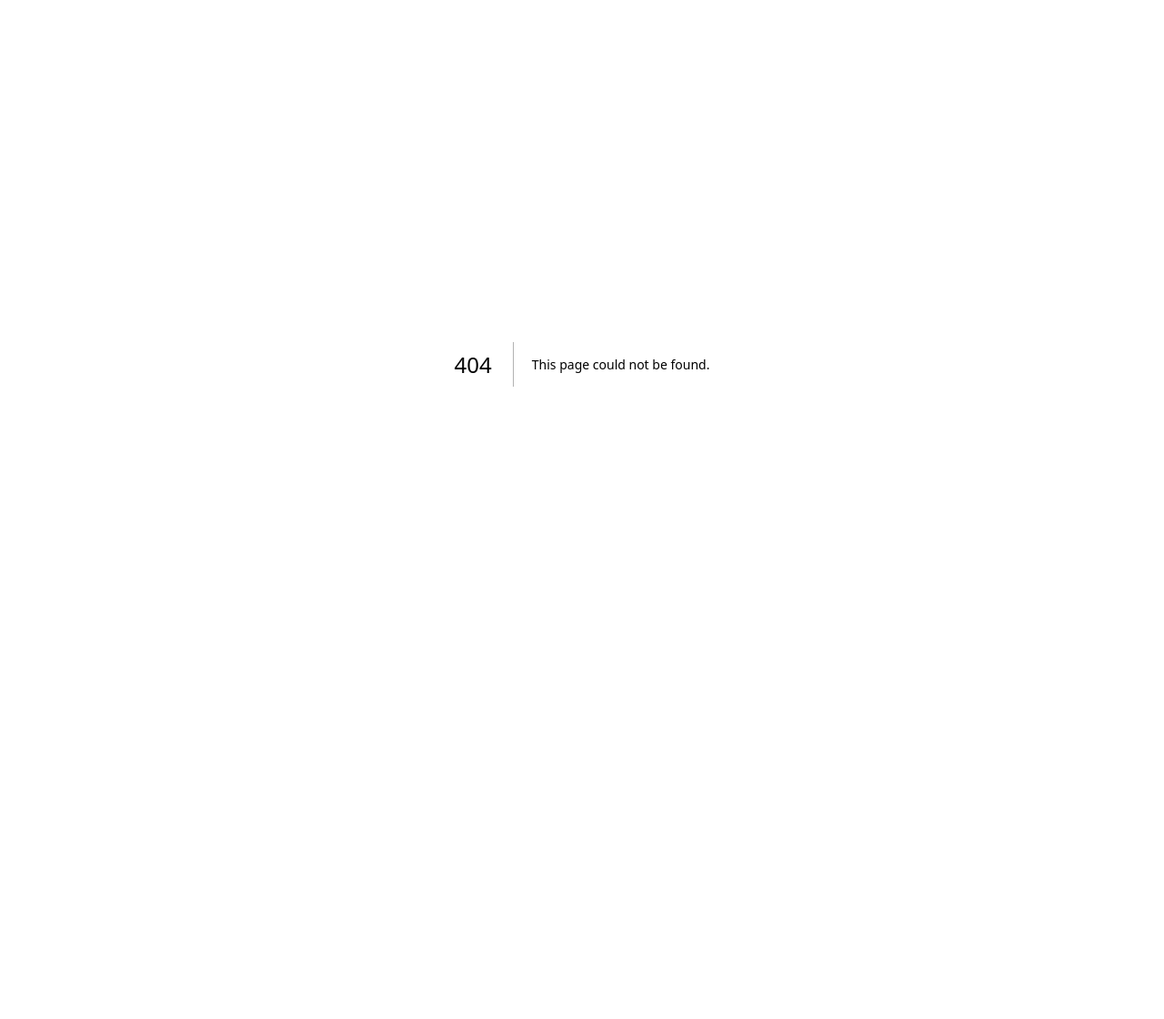
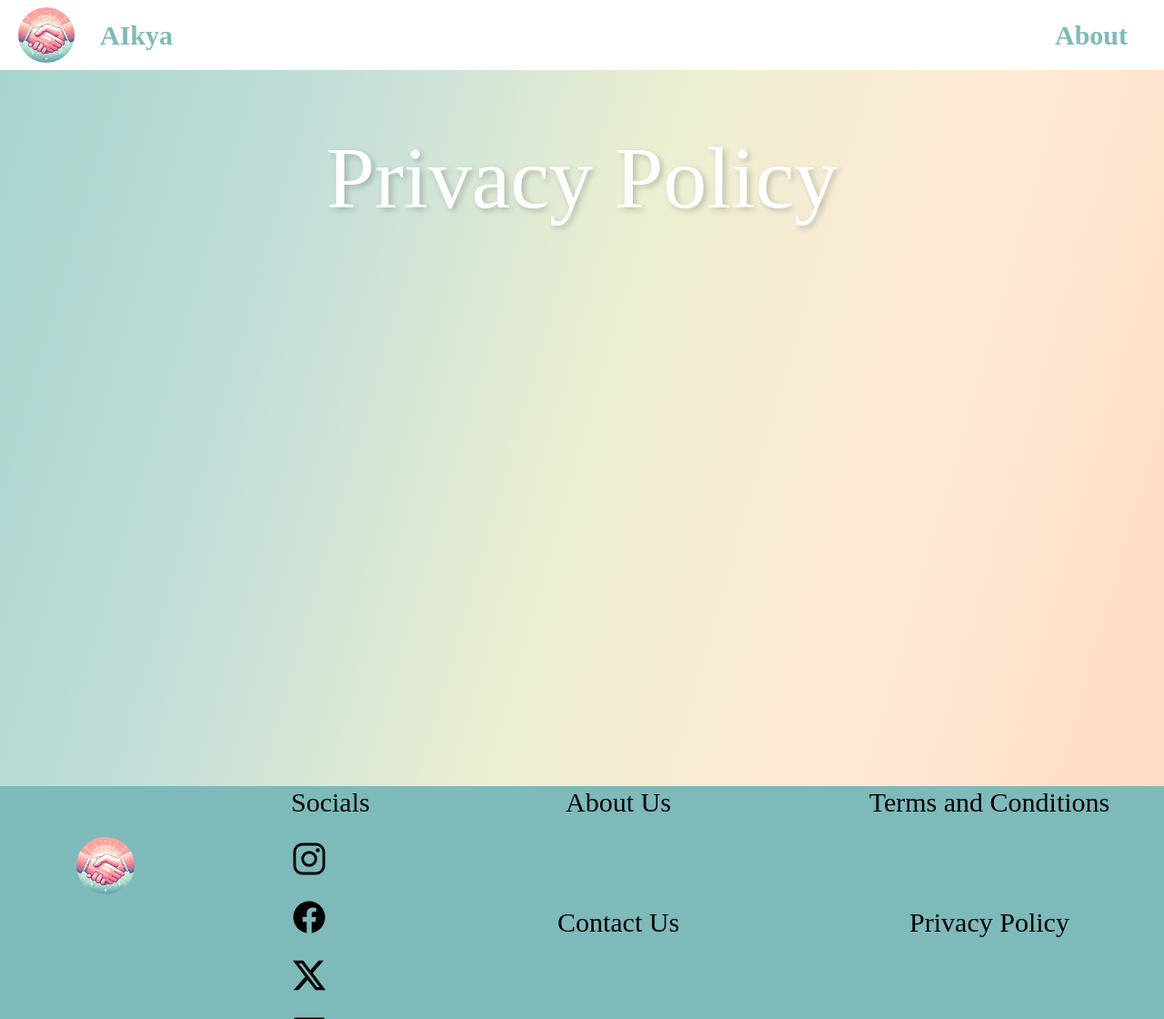
Before and after one commit to Priyosmita/AIkya, a Next.js app: page /pages/privacypolicy in a window 1280 px wide. Before the commit this address had no page. Shown: the whole page at 91% size. Before the commit the page ends 800 px from the top, so only its background shows below. Built offline with nearby package versions, Linux system fonts and the light colour scheme; no server answers; a web font is replaced by a local one.

Commit message:
privacy policy

```diff
--- a/app/components/Footer.tsx
+++ b/app/components/Footer.tsx
@@ -47,7 +47,7 @@ const Footer = () => {
           <Link href="/pages/t&c" legacyBehavior>
             <p className='text-3xl transform transition duration-300 hover:scale-110 cursor-pointer hover:text-[#ffd9c1]'>Terms and Conditions</p>
           </Link>
-          <Link href="/" legacyBehavior>
+          <Link href="/pages/privacypolicy" legacyBehavior>
             <p className='text-3xl transform transition duration-300 hover:scale-110 cursor-pointer mt-24 hover:text-[#ffd9c1]'>Privacy Policy</p>
           </Link>
         </div>
--- /dev/null
+++ b/app/pages/privacypolicy/page.tsx
@@ -0,0 +1,28 @@
+'use client'
+
+import React, { useEffect, useState } from 'react';
+import Header from '@/app/components/Header';
+import Footer from '@/app/components/Footer';
+import '../../globals.css';
+
+const Page = () => {
+    const [mounted, setMounted] = useState(false);
+
+    useEffect(() => {
+        setMounted(true);
+    }, []);
+
+    return (
+        <>
+            <Header />
+            <div className='cursor-default min-h-screen bgGradient flex flex-col items-center mt-16 pt-9 pb-24 px-8'>
+                <div className={`flex justify-center text-8xl text-white pt-12 text-shadow-md ${mounted ? 'cursor-default' : ''}`}>
+                    Privacy Policy
+                </div>
+            </div>
+            <Footer />
+        </>
+    )
+}
+
+export default Page;
```
